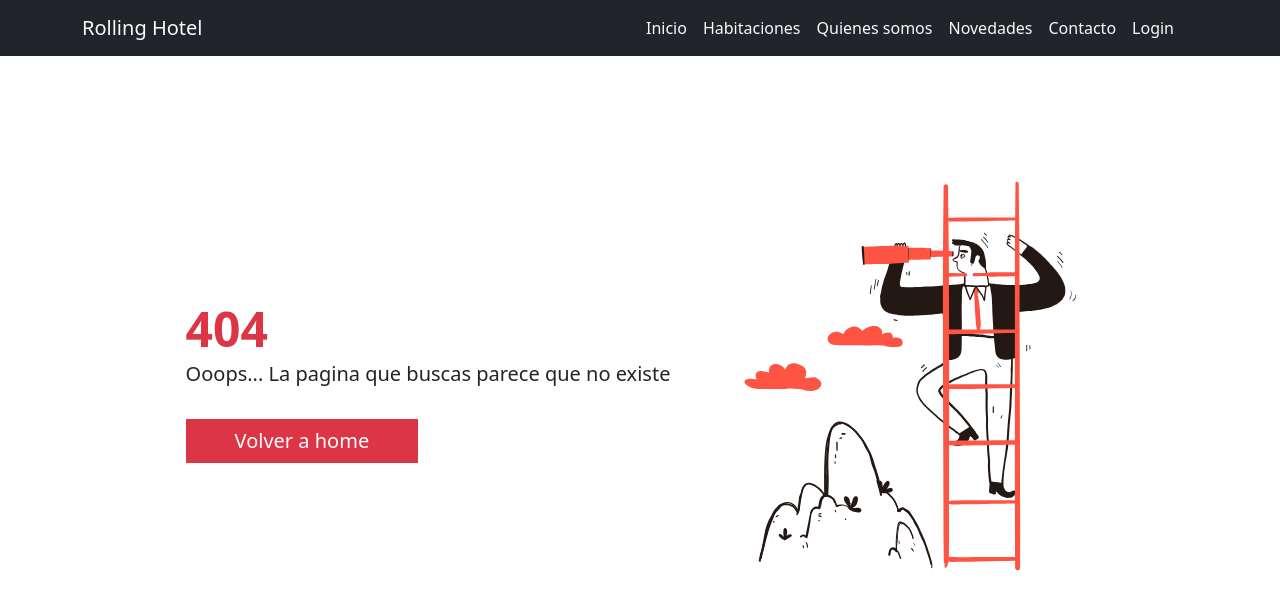
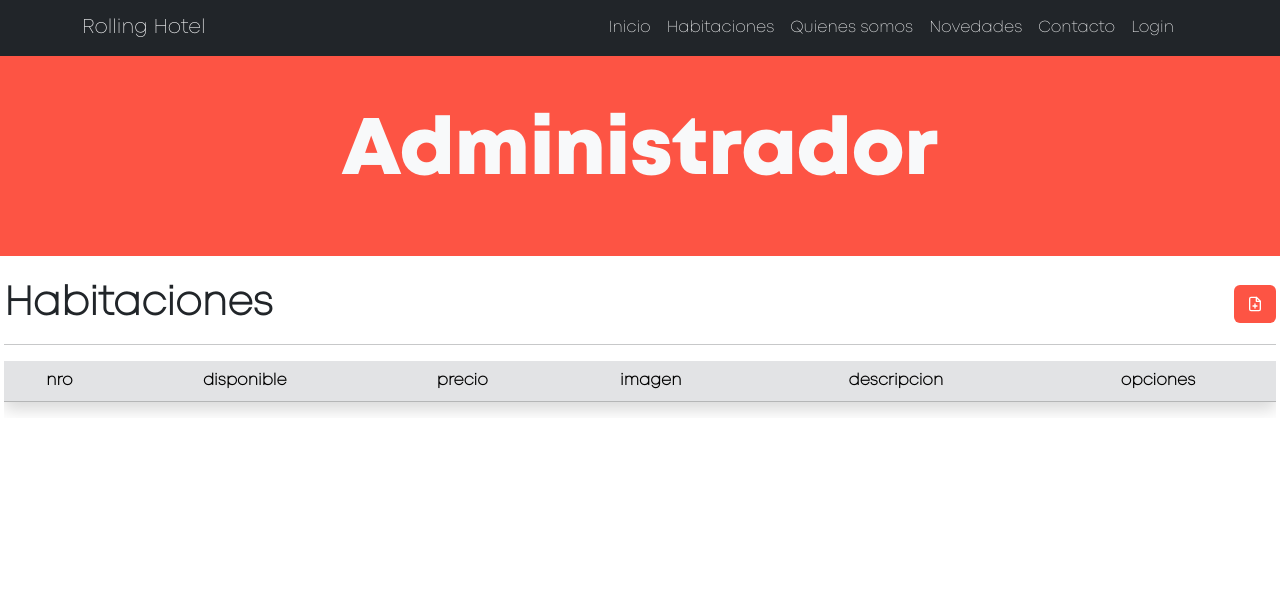
Before and after one commit to TheJB4/frontend-RollingHotel, a React (Vite) app: page /admin in a window 1280 px wide. Before the commit this address had no page. Shown: the top 610 px of the page. Built offline with nearby package versions, Linux system fonts and the light colour scheme.

Commit message:
se añadieron los diseños basicos para la pagina de admin

```diff
--- a/src/App.css
+++ b/src/App.css
@@ -1,7 +1,23 @@
+:root {
+    --naranja: #fd5444;
+    --naranja-dark: #af3a2f;
+}
 #root {
     min-height: 100vh;
     display: flex;
     flex-direction: column;
+}
+
+@font-face {
+    font-family: "Mont light";
+    src: url("./assets/fonts/Mont-ExtraLightDEMO.otf");
+}
+@font-face {
+    font-family: "Mont heavy";
+    src: url("./assets/fonts/Mont-HeavyDEMO.otf");
+}
+body {
+    font-family: "Mont light";
 }
 .grow {
     flex-grow: 1;
@@ -13,7 +29,7 @@
     border-bottom: 3px solid #e7b315;
 }
 .padding-section {
-    padding: 120px 32px;
+    padding: 112px 32px;
 }
 .fs-20 {
     font-size: 20px;
@@ -23,3 +39,19 @@
     font-size: 48px;
     line-height: 48px;
 }
+.text-naranja {
+    color: var(--naranja) !important;
+}
+.bg-naranja {
+    background-color: var(--naranja) !important;
+}
+.btn-naranja {
+    background-color: var(--naranja) !important;
+    color: #fff !important;
+    &:hover {
+        background-color: var(--naranja-dark) !important;
+    }
+}
+.title {
+    font-family: "Mont heavy";
+}
--- a/src/App.jsx
+++ b/src/App.jsx
@@ -1,10 +1,11 @@
 import { BrowserRouter, Outlet, Route, Routes } from "react-router-dom";
 import "bootstrap/dist/css/bootstrap.min.css";
 import "./App.css";
-import Contacto from "./Components/pages/Contacto";
-import Error from "./Components/pages/Error";
+import Contacto from "./pages/Contacto";
+import Error from "./pages/Error";
 import Home from "./pages/Home";
 import Header from "./Components/Header";
+import Administrador from "./pages/admin/Administrador";
 
 function App() {
     return (
@@ -18,10 +19,7 @@ function App() {
                         path="/habitaciones"
                         element={<h1>Habitaciones</h1>}
                     ></Route>
-                    <Route
-                        path="/servicios"
-                        element={<h1>Servicios</h1>}
-                    ></Route>
+                    <Route path="/admin" element={<Administrador />}></Route>
                     <Route
                         path="/novedades"
                         element={<h1>Novedades</h1>}
--- a/src/components/pages/Contacto.jsx
+++ b/src/pages/Contacto.jsx
@@ -24,7 +24,7 @@ function Contacto() {
     return (
         <Container fluid className="grow p-0">
             <div className="bg-secondary py-5">
-                <h1 className="display-1 text-light text-center fw-medium">
+                <h1 className="display-1 text-light text-center title">
                     Contactanos
                 </h1>
             </div>
@@ -32,7 +32,7 @@ function Contacto() {
                 <div className="row justify-content-md-center align-items-md-center justify-content-lg-center align-items-lg-center">
                     <div className="col-12 col-md-6 col-lg-5 pt-4 pt-md-0">
                         <div className="px-1 py-4">
-                            <p className="fs-2 fw-medium text-center">
+                            <p className="fs-2 fw-bold text-center">
                                 Donde nos encontramos
                             </p>
                             <ul className="infoContacto my-4">
@@ -68,9 +68,9 @@ function Contacto() {
                     <div className="col-12 col-md-6 col-lg-5 py-4">
                         <div className>
                             <p className="fs-4 mb-lg-0 text-center">
-                                ¿Tenes alguna duda?
+                                Tenes alguna duda?
                             </p>
-                            <p className="fs-2 fw-medium text-center">
+                            <p className="fs-2 fw-bold text-center">
                                 Contactanos
                             </p>
                         </div>
--- a/src/Components/pages/Error.jsx
+++ b/src/pages/Error.jsx
@@ -1,19 +1,19 @@
 import { Link } from "react-router-dom";
-import error from "../../assets/error.svg";
+import error from "../assets/error.svg";
 
 function Error() {
     return (
         <div className="padding-section">
             <div className="d-flex flex-column justify-content-center align-items-center gap-4 flex-md-row">
                 <div>
-                    <h1 className="display-1 fw-bold mt-3 text-danger fs-32">
+                    <h1 className="display-1 fw-bold mt-3 text-naranja fs-32">
                         404
                     </h1>
                     <p className="fs-20 fw-medium">
                         Ooops... La pagina que buscas parece que no existe
                     </p>
                     <Link
-                        className="btn btn-danger px-5 py-2 mt-3 rounded-0 fs-20"
+                        className="btn btn-naranja px-5 py-2 mt-3 rounded-0 fs-20"
                         to="/"
                     >
                         Volver a home
--- /dev/null
+++ b/src/pages/admin/Administrador.jsx
@@ -0,0 +1,53 @@
+import Table from "react-bootstrap/Table";
+//import Item from "./Item";
+import { FiFilePlus } from "react-icons/fi";
+import { Link } from "react-router-dom";
+
+/* const habitaciones = [
+    {
+
+    }
+] */
+
+function Administrador() {
+    return (
+        <div>
+            <div className="bg-naranja py-5">
+                <h1 className="display-1 text-light text-center title">
+                    Administrador
+                </h1>
+            </div>
+            <div className="px-1 py-4">
+                <div className="d-flex justify-content-between align-items-center">
+                    <h1 className="my-0 fw-bold">Habitaciones</h1>
+                    <Link
+                        to="/admin/habitacion/crear"
+                        className="btn btn-naranja"
+                    >
+                        <FiFilePlus />
+                    </Link>
+                </div>
+                <hr />
+                <Table
+                    hover
+                    responsive
+                    className="rounded-1 shadow overflow-x-hidden align-middle text-center"
+                >
+                    <thead className="table-secondary">
+                        <tr>
+                            <th>nro</th>
+                            <th>disponible</th>
+                            <th>precio</th>
+                            <th>imagen</th>
+                            <th>descripcion</th>
+                            <th>opciones</th>
+                        </tr>
+                    </thead>
+                    <tbody></tbody>
+                </Table>
+            </div>
+        </div>
+    );
+}
+
+export default Administrador;
```
Also changed, not shown: src/assets/fonts/Mont-ExtraLightDEMO.otf (added), src/assets/fonts/Mont-HeavyDEMO.otf (added), src/pages/admin/Item.jsx (added), src/pages/admin/Options.jsx (added).
